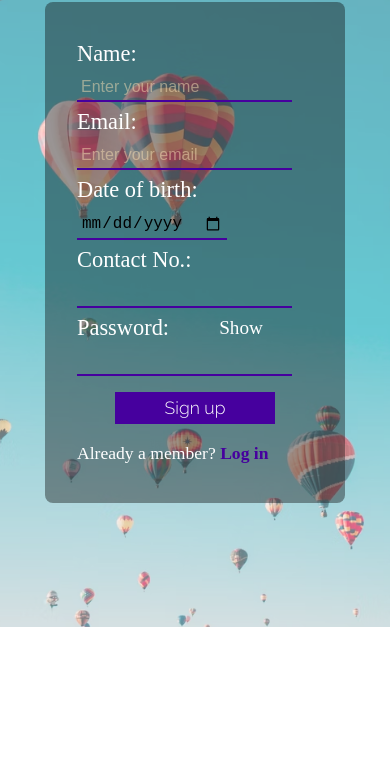
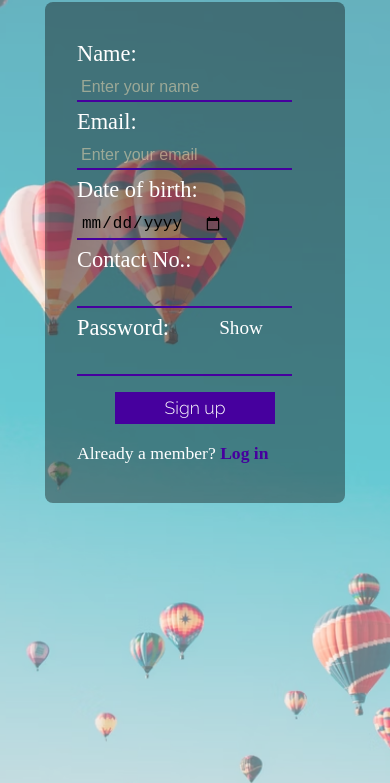
Before and after one commit to Suman373/Trav_Partner, a plain HTML site: page Travel Partner/index.html in a window 390 px wide. Shown: the part 209-992 px from the top of the page. Before the commit the page ends 844 px from the top, so only its background shows below. Drawn offline with Linux system fonts and the light colour scheme; a web font is replaced by a local one.

Commit message:
Update signup.css
changed body before height for mobiles

```diff
--- a/Travel Partner/signup.css
+++ b/Travel Partner/signup.css
@@ -54,6 +54,9 @@ body::before{
     }
     .header h1{
         font-size: 2.5rem;
+    }
+    body::before{
+        height:140%;
     }
 }
 @media (min-width:576px){
```
